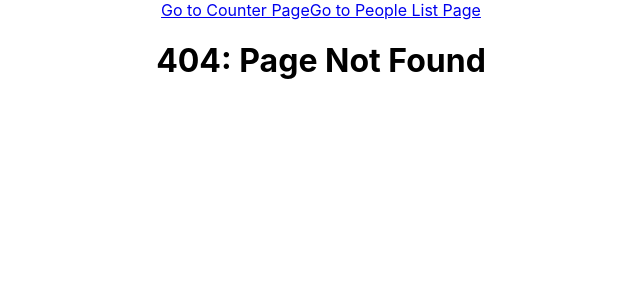
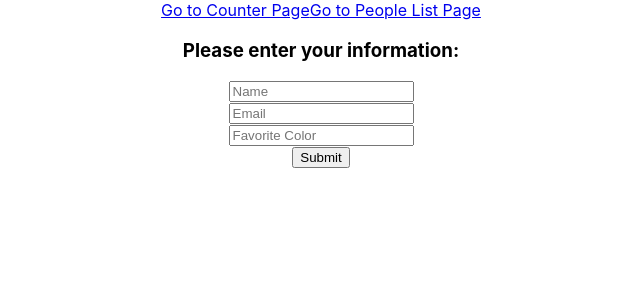
Before and after one commit to EndzheGalieva/My-react-app, a React (Create React App) app: page /controlled in a window 1280 px wide. Before the commit this address had no page. Shown: the top 300 px of the page, without its empty margins (319-959 px from the left). Built offline with nearby package versions, Linux system fonts and the light colour scheme.

Commit message:
Create and manage forms in React

```diff
--- a/src/App.js
+++ b/src/App.js
@@ -1,7 +1,15 @@
 import React, {useState} from 'react';
 import './App.css';
 import {BrowserRouter as Router, Link, Route, Switch} from "react-router-dom";
-import {CounterButtonPage, HomePage, NotFoundPage, PeopleListPage, ProtectedPage } from './pages';
+import {
+  CounterButtonPage,
+  HomePage,
+  NotFoundPage,
+  PeopleListPage,
+  ProtectedPage,
+  ControlledFormPage,
+  UncontrolledFormPage
+} from './pages';
 
 function App() {
   const [numberOfClicks, setNumberOfClicks] = useState(0);
@@ -27,6 +35,12 @@ function App() {
           <Route path="/protected">
             <ProtectedPage />
           </Route>
+          <Route path="/controlled">
+            <ControlledFormPage />
+          </Route>
+          <Route path="/uncontrolled">
+            <UncontrolledFormPage />
+          </Route>
           <Route>
             <NotFoundPage/>
           </Route>
--- /dev/null
+++ b/src/pages/ControlledFormPage.js
@@ -0,0 +1,42 @@
+import React, { useState } from 'react';
+
+export const ControlledFormPage = () => {
+    const [name, setName] = useState('');
+    const [email, setEmail] = useState('');
+    const [favoriteColor, setFavoriteColor] = useState('');
+
+    return (
+         <form>
+             <h3>Please enter your information:</h3>
+             <div>
+                 <input
+                     type="text"
+                     placeholder="Name"
+                     value={name}
+                     onChange={e => setName(e.target.value)} />
+             </div>
+             <div>
+                 <input
+                     type="text"
+                     placeholder="Email"
+                     value={email}
+                     onChange={e => setEmail(e.target.value)} />
+             </div>
+             <div>
+                <input
+                    type="text"
+                    placeholder="Favorite Color"
+                    value={favoriteColor}
+                    onChange={e => setFavoriteColor(e.target.value)} />
+             </div>
+             <button onClick={e => {
+                alert(`
+                    Your name is ${name},
+                    your email is ${email},
+                    and your favorite color is ${favoriteColor}
+                `);
+                 e.preventDefault();
+             }}>Submit</button>
+         </form>
+    )
+}
--- /dev/null
+++ b/src/pages/UncontrolledFormPage.js
@@ -0,0 +1,39 @@
+import React from 'react';
+
+export const UncontrolledFormPage = () => {
+  const nameInput = React.createRef();
+  const emailInput = React.createRef();
+  const favoriteColorInput = React.createRef();
+
+  return (
+    <form>
+      <h3>Please enter your information:</h3>
+      <div>
+          <input
+              ref={nameInput}
+              type="text"
+              placeholder="Name" />
+      </div>
+     <div>
+         <input
+              ref={emailInput}
+              type="text"
+              placeholder="Email" />
+     </div>
+      <div>
+         <input
+              ref={favoriteColorInput}
+              type="text"
+              placeholder="Favorite Color" />
+      </div>
+       <button onClick={e => {
+           alert(`
+              Your name is ${nameInput.current.value},
+              your email is ${emailInput.current.value},
+              and your favorite color is ${favoriteColorInput.current.value}!
+           `);
+           e.preventDefault();
+       }}>Submit</button>
+    </form>
+  )
+}
--- a/src/pages/index.js
+++ b/src/pages/index.js
@@ -1,5 +1,7 @@
+export { ControlledFormPage } from './ControlledFormPage';
 export { CounterButtonPage } from './CounterButtonPage';
 export { HomePage } from './HomePage';
 export { PeopleListPage } from './PeopleListPage';
 export { ProtectedPage } from './ProtectedPage';
 export { NotFoundPage } from './NotFoundPage';
+export { UncontrolledFormPage } from './UncontrolledFormPage';
```
